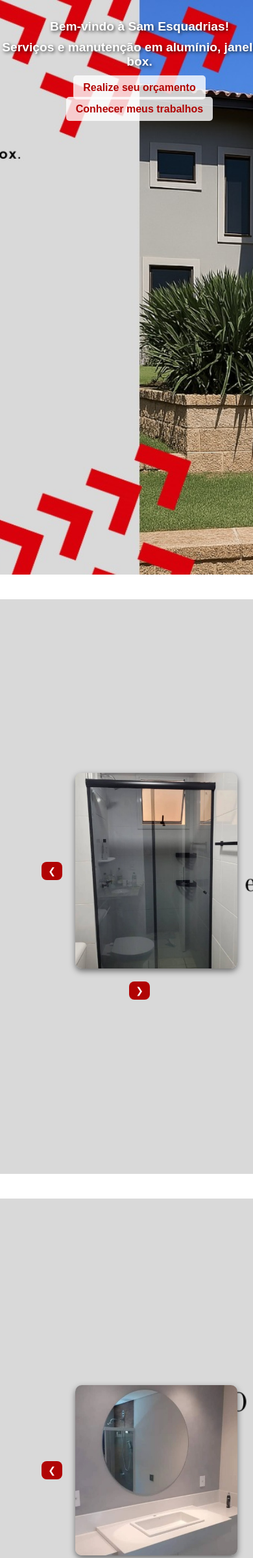
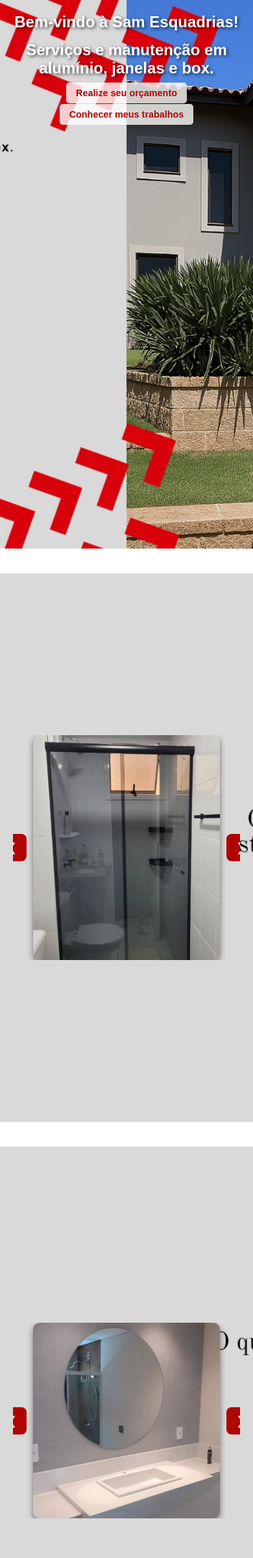
Before and after one commit to FagAlmeida/orcamentoEduardo, a Flask app: page / in a window 390 px wide. Shown: the top 2397 px of the page at 65% size. Run offline with Flask 3, Linux system fonts and the light colour scheme; some libraries are stand-ins or nearby versions.

Commit message:
atualização inicial 2

```diff
--- a/templates/inicial.html
+++ b/templates/inicial.html
@@ -6,16 +6,20 @@
     <title>Home - Sam Esquadrias</title>
 
     <style>
-        html, body {
+        * {
             margin: 0;
             padding: 0;
+            box-sizing: border-box;
+        }
+
+        body {
+            font-family: Arial, sans-serif;
             overflow-x: hidden;
-            font-family: Arial, sans-serif;
         }
 
         section {
             width: 100%;
-            min-height: 100vh;
+            height: 100vh;
             background-size: cover;
             background-position: center;
             background-repeat: no-repeat;
@@ -23,11 +27,10 @@
             flex-direction: column;
             justify-content: center;
             align-items: center;
-            text-align: center;
             color: white;
             position: relative;
+            padding: 20px;
             margin-bottom: 1cm;
-            padding: 20px;
         }
 
         header {
@@ -35,10 +38,11 @@
             top: 20px;
             width: 100%;
             text-align: center;
+            padding: 0 15px;
         }
 
         header h1 {
-            margin: 10px 0;
+            margin-bottom: 15px;
             font-size: 2em;
             color: #fff;
             text-shadow: 2px 2px 5px rgba(0,0,0,0.7);
@@ -47,20 +51,22 @@
         nav ul {
             list-style: none;
             padding: 0;
-            margin: 20px 0;
+            margin: 0;
             display: flex;
             flex-wrap: wrap;
+            justify-content: center;
             gap: 15px;
-            justify-content: center;
         }
 
         nav ul li a {
             text-decoration: none;
             background: rgba(255, 255, 255, 0.8);
             color: #b10404;
-            padding: 10px 15px;
+            padding: 10px 20px;
             border-radius: 5px;
             font-weight: bold;
+            transition: background-color 0.3s, color 0.3s;
+            font-size: 1em;
         }
 
         nav ul li a:hover {
@@ -71,20 +77,22 @@
         .galeria {
             display: flex;
             align-items: center;
-            gap: 20px;
-            flex-wrap: wrap;
+            gap: 10px;
+            flex-wrap: nowrap;
+            overflow-x: auto;
             justify-content: center;
-            width: 90%;
-            max-width: 1000px;
+            width: 100%;
+            padding: 0 15px;
         }
 
         .galeria img {
-            width: 100%;
-            max-width: 350px;
+            width: 90%;
+            max-width: 400px;
             height: auto;
             object-fit: cover;
             border-radius: 10px;
             box-shadow: 0 4px 10px rgba(0, 0, 0, 0.5);
+            flex-shrink: 0;
         }
 
         .galeria button {
@@ -96,6 +104,7 @@
             border-radius: 8px;
             cursor: pointer;
             transition: background-color 0.3s;
+            flex-shrink: 0;
         }
 
         .galeria button:hover {
@@ -106,25 +115,9 @@
             header h1 {
                 font-size: 1.5em;
             }
-            .galeria img {
-                max-width: 300px;
-            }
-            .galeria button {
-                font-size: 16px;
-                padding: 8px 12px;
-            }
-        }
-
-        @media (max-width: 480px) {
-            header h1 {
-                font-size: 1.2em;
-            }
-            .galeria img {
-                max-width: 250px;
-            }
-            .galeria button {
-                font-size: 14px;
-                padding: 6px 10px;
+            nav ul li a {
+                font-size: 0.9em;
+                padding: 8px 15px;
             }
         }
     </style>
@@ -160,51 +153,5 @@
     </div>
 </section>
 
-<script>
-    const imagens = [
-        "{{ url_for('static', filename='img/trabalho1.jpg') }}",
-        "{{ url_for('static', filename='img/trabalho2.jpg') }}",
-        "{{ url_for('static', filename='img/trabalho3.jpg') }}",
-        "{{ url_for('static', filename='img/trabalho4.jpg') }}"
-    ];
-    let indice = 0;
-
-    function atualizarImagem() {
-        document.getElementById('foto').src = imagens[indice];
-    }
-
-    function proximo() {
-        indice = (indice + 1) % imagens.length;
-        atualizarImagem();
-    }
-
-    function anterior() {
-        indice = (indice - 1 + imagens.length) % imagens.length;
-        atualizarImagem();
-    }
-
-    const imagens2 = [
-        "{{ url_for('static', filename='img/servico1.jpg') }}",
-        "{{ url_for('static', filename='img/servico2.jpg') }}",
-        "{{ url_for('static', filename='img/servico3.jpg') }}",
-        "{{ url_for('static', filename='img/servico4.jpg') }}"
-    ];
-    let indice2 = 0;
-
-    function atualizarImagem2() {
-        document.getElementById('foto2').src = imagens2[indice2];
-    }
-
-    function proximo2() {
-        indice2 = (indice2 + 1) % imagens2.length;
-        atualizarImagem2();
-    }
-
-    function anterior2() {
-        indice2 = (indice2 - 1 + imagens2.length) % imagens2.length;
-        atualizarImagem2();
-    }
-</script>
-
 </body>
 </html>
```
